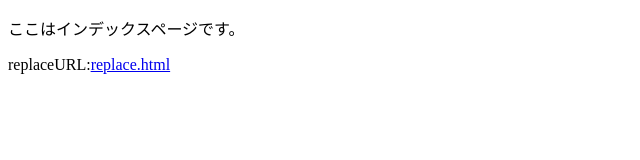
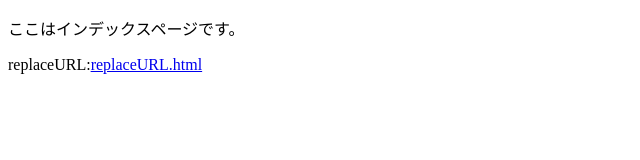
Before and after one commit to grasscat299/other, a plain HTML site: page index.html in a window 1280 px wide. Shown: the full height of the page, 0-640 px from the left. Drawn offline with Linux system fonts and the light colour scheme.

Commit message:
Update index.html

```diff
--- a/index.html
+++ b/index.html
@@ -5,6 +5,6 @@
   </head>
   <body>
     <p>ここはインデックスページです。</p>
-    replaceURL:<a href="content/replace.html">replace.html</a>
+    replaceURL:<a href="content/replace.html">replaceURL.html</a>
   </body>
 </html>
```
